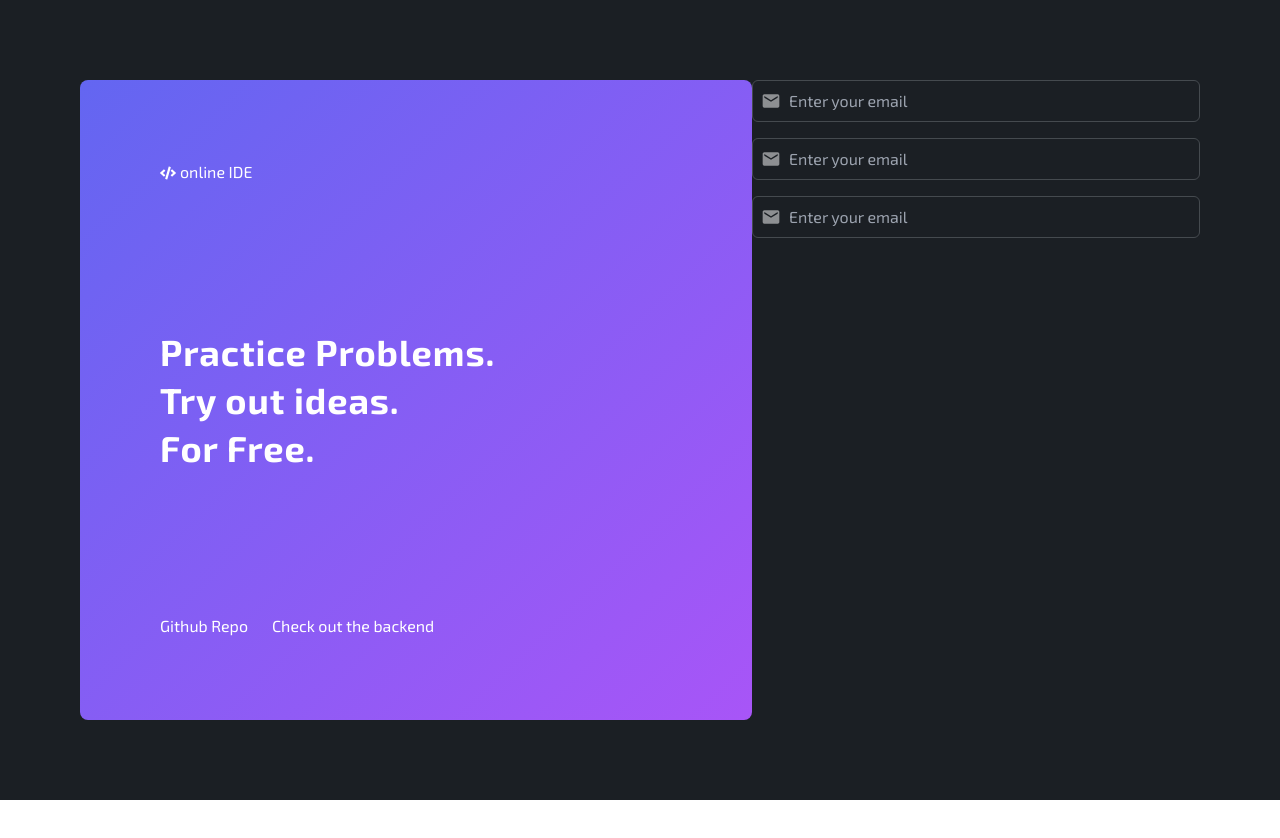
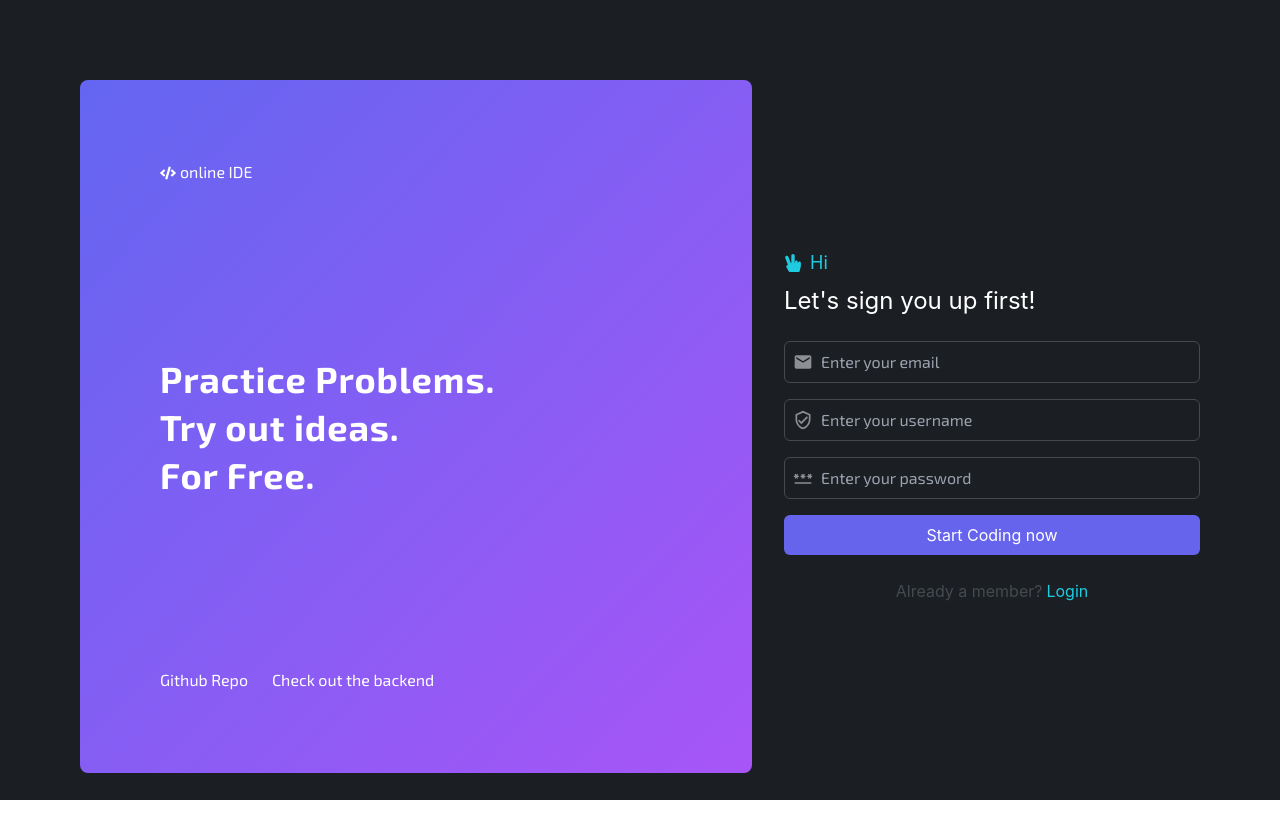
Before and after one commit to shivam-kumar-shah/online-ide, a React (Create React App) app: page / in a window 1280 px wide. Shown: the top 838 px of the page. Before the commit the page ends 800 px from the top, so only its background shows below. Built offline with nearby package versions, Linux system fonts and the light colour scheme.

Commit message:
feat: :sparkles: add landing page ui

```diff
--- a/src/App.tsx
+++ b/src/App.tsx
@@ -5,7 +5,7 @@ import Landing from "./pages/Landing";
 
 function App() {
   return (
-    <div className="app h-screen w-screen font-body bg-surface text-font-primary">
+    <div className="app h-screen w-screen grid items-center font-body bg-surface text-font-primary">
       {/* <Home /> */}
       <Landing />
     </div>
--- /dev/null
+++ b/src/components/landing/CallToAction.tsx
@@ -0,0 +1,27 @@
+import React from "react";
+import { FaCode } from "react-icons/fa";
+import Title from "../ui/Title";
+
+type Props = {};
+
+const CallToAction = (props: Props) => {
+  return (
+    <section className="flex flex-col bg-gradient-to-br from-indigo-500 to-purple-500 h-full w-3/5 rounded-lg font-heading p-20 justify-between">
+      <div className="logo flex flex-row items-center gap-x-1">
+        <FaCode />
+        <span className="underline__transition">online IDE</span>
+      </div>
+      <div className="flex flex-col text-4xl tracking-wide gap-y-2">
+        <Title>Practice Problems.</Title>
+        <Title>Try out ideas.</Title>
+        <Title>For Free.</Title>
+      </div>
+      <ul className="flex flex-row gap-x-6">
+        <li className="underline__transition w-fit">Github Repo</li>
+        <li className="underline__transition w-fit">Check out the backend</li>
+      </ul>
+    </section>
+  );
+};
+
+export default CallToAction;
--- /dev/null
+++ b/src/components/landing/Form.tsx
@@ -0,0 +1,37 @@
+import React, { useState } from "react";
+import { FaHandPeace } from "react-icons/fa";
+import SignIn from "./SIgnIn";
+import SubTitle from "../ui/SubTitle";
+import SignUp from "./SignUp";
+
+type Props = {};
+
+const Form = (props: Props) => {
+  const [isSignIn, setIsSignIn] = useState(false);
+
+  return (
+    <section className="h-full w-2/5 flex flex-col gap-y-4 pl-8 justify-center">
+      <div className="text-lg flex flex-col">
+        <div className="greeting flex flex-row items-center gap-x-2 text-primary">
+          <FaHandPeace className="" />
+          Hi
+        </div>
+      </div>
+      {!isSignIn && <SignUp />}
+      {isSignIn && <SignIn />}
+      <SubTitle className="flex flex-row gap-x-1 mx-auto mt-2 hover:text-font-primary transition-all ease-in-out">
+        {isSignIn ? "Not a member?" : "Already a member?"}
+        <SubTitle
+          className="underline__transition text-primary"
+          onClick={() => {
+            setIsSignIn((prev) => !prev);
+          }}
+        >
+          {isSignIn ? "Sign Up" : "Login"}
+        </SubTitle>
+      </SubTitle>
+    </section>
+  );
+};
+
+export default Form;
--- /dev/null
+++ b/src/components/landing/SIgnIn.tsx
@@ -0,0 +1,31 @@
+import React from "react";
+import Input from "../ui/Input";
+import { MdEmail, MdOutlinePassword } from "react-icons/md";
+import Button from "../ui/Button";
+
+type Props = { className?: string };
+
+const SignIn = ({ className }: Props) => {
+  return (
+    <div className={`flex flex-col gap-y-4 ${className}`}>
+      <span className="text-2xl -mt-2 mb-2">Let's sign you up first!</span>
+      <Input
+        onClick={() => {}}
+        title="email"
+        type="email"
+        placeholder="Enter your email"
+        icon={<MdEmail />}
+      />
+      <Input
+        onClick={() => {}}
+        type="password"
+        title="password"
+        placeholder="Enter your password"
+        icon={<MdOutlinePassword />}
+      />
+      <Button>Take me back</Button>
+    </div>
+  );
+};
+
+export default SignIn;
--- /dev/null
+++ b/src/components/landing/SignUp.tsx
@@ -0,0 +1,41 @@
+import React from "react";
+import Input from "../ui/Input";
+import {
+  MdEmail,
+  MdOutlinePassword,
+  MdOutlineVerifiedUser,
+} from "react-icons/md";
+import Button from "../ui/Button";
+
+type Props = { className?: string };
+
+const SignUp = ({ className }: Props) => {
+  return (
+    <div className={`flex flex-col gap-y-4 ${className}`}>
+      <span className="text-2xl -mt-2 mb-2">Let's sign you up first!</span>
+      <Input
+        onClick={() => {}}
+        title="email"
+        type="email"
+        placeholder="Enter your email"
+        icon={<MdEmail />}
+      />
+      <Input
+        onClick={() => {}}
+        title="username"
+        placeholder="Enter your username"
+        icon={<MdOutlineVerifiedUser />}
+      />
+      <Input
+        onClick={() => {}}
+        type="password"
+        title="password"
+        placeholder="Enter your password"
+        icon={<MdOutlinePassword />}
+      />
+      <Button>Start Coding now</Button>
+    </div>
+  );
+};
+
+export default SignUp;
--- a/src/components/ui/Button.tsx
+++ b/src/components/ui/Button.tsx
@@ -4,9 +4,11 @@ type Props = {
   className?: string;
 };
 
-const Button = ({ children }: PropsWithChildren<Props>) => {
+const Button = ({ children, className }: PropsWithChildren<Props>) => {
   return (
-    <button className="rounded-lg bg-accent text-font-primary">
+    <button
+      className={`rounded-md bg-accent text-font-primary p-2 hover:scale-y-110 active:scale-100 transition-all ease-in-out ${className}`}
+    >
       {children}
     </button>
   );
--- a/src/components/ui/SubTitle.tsx
+++ b/src/components/ui/SubTitle.tsx
@@ -1,11 +1,24 @@
-import React, { PropsWithChildren } from "react";
+import React, {
+  HTMLAttributes,
+  MouseEventHandler,
+  PropsWithChildren,
+} from "react";
 
-type Props = {
+interface Props {
   className?: string;
-};
+  onClick?: MouseEventHandler<HTMLDivElement>;
+}
 
-const SubTitle = ({ children, className }: PropsWithChildren<Props>) => {
-  return <div className={`text-font-secondary ${className}`}>{children}</div>;
+const SubTitle = ({
+  className,
+  children,
+  onClick,
+}: PropsWithChildren<Props>) => {
+  return (
+    <div className={`text-font-secondary ${className}`} onClick={onClick}>
+      {children}
+    </div>
+  );
 };
 
 export default SubTitle;
--- a/src/pages/Landing.tsx
+++ b/src/pages/Landing.tsx
@@ -1,48 +1,26 @@
 import { FaCode } from "react-icons/fa";
 import Title from "../components/ui/Title";
 import Input from "../components/ui/Input";
-import { MdEmail } from "react-icons/md";
+import {
+  MdEmail,
+  MdOutlineVerifiedUser,
+  MdOutlinePassword,
+} from "react-icons/md";
+import { FaHandPeace } from "react-icons/fa";
+import Button from "../components/ui/Button";
+import SubTitle from "../components/ui/SubTitle";
+import SignUp from "../components/landing/SignUp";
+import SignIn from "../components/landing/SIgnIn";
+import CallToAction from "../components/landing/CallToAction";
+import Form from "../components/landing/Form";
 
 type Props = {};
 
 const Landing = (props: Props) => {
   return (
-    <main className="flex flex-row h-full w-full max-w-7xl p-20 mx-auto">
-      <section className="flex flex-col bg-gradient-to-br from-indigo-500 to-purple-500 h-full w-3/5 rounded-lg font-heading p-20 justify-between">
-        <div className="logo flex flex-row items-center gap-x-1">
-          <FaCode />
-          <span className="underline__transition">online IDE</span>
-        </div>
-        <div className="flex flex-col text-4xl tracking-wide gap-y-2">
-          <Title>Practice Problems.</Title>
-          <Title>Try out ideas.</Title>
-          <Title>For Free.</Title>
-        </div>
-        <ul className="flex flex-row gap-x-6">
-          <li className="underline__transition w-fit">Github Repo</li>
-          <li className="underline__transition w-fit">Check out the backend</li>
-        </ul>
-      </section>
-      <section className="h-full w-2/5 flex flex-col gap-y-4">
-        <Input
-          onClick={() => {}}
-          title="email"
-          placeholder="Enter your email"
-          icon={<MdEmail />}
-        />
-        <Input
-          onClick={() => {}}
-          title="email"
-          placeholder="Enter your email"
-          icon={<MdEmail />}
-        />
-        <Input
-          onClick={() => {}}
-          title="email"
-          placeholder="Enter your email"
-          icon={<MdEmail />}
-        />
-      </section>
+    <main className="flex flex-row w-full max-w-7xl aspect-[3/2] max-h-full p-20 mx-auto">
+      <CallToAction />
+      <Form />
     </main>
   );
 };
```
